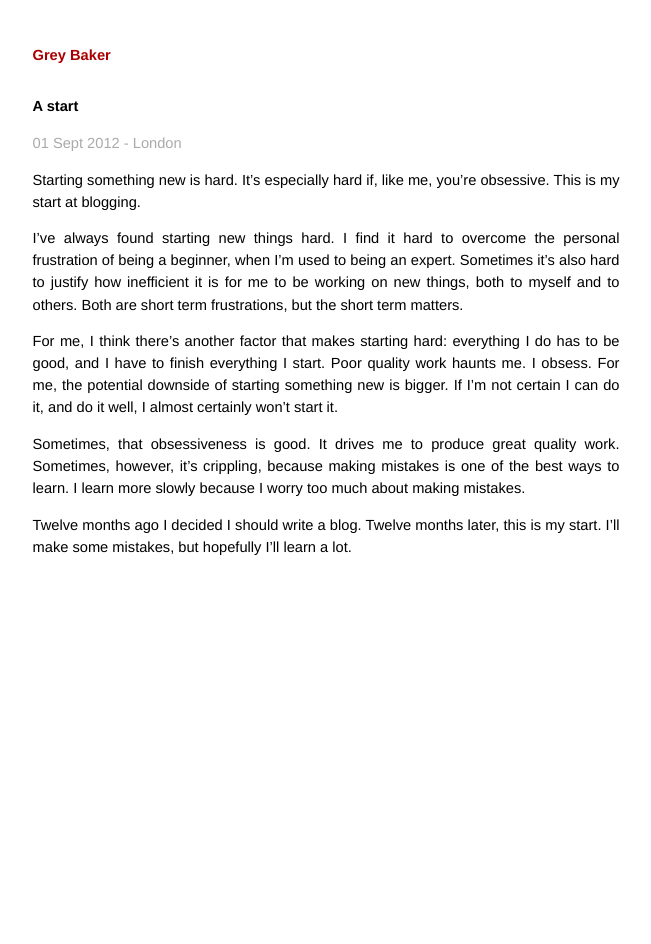
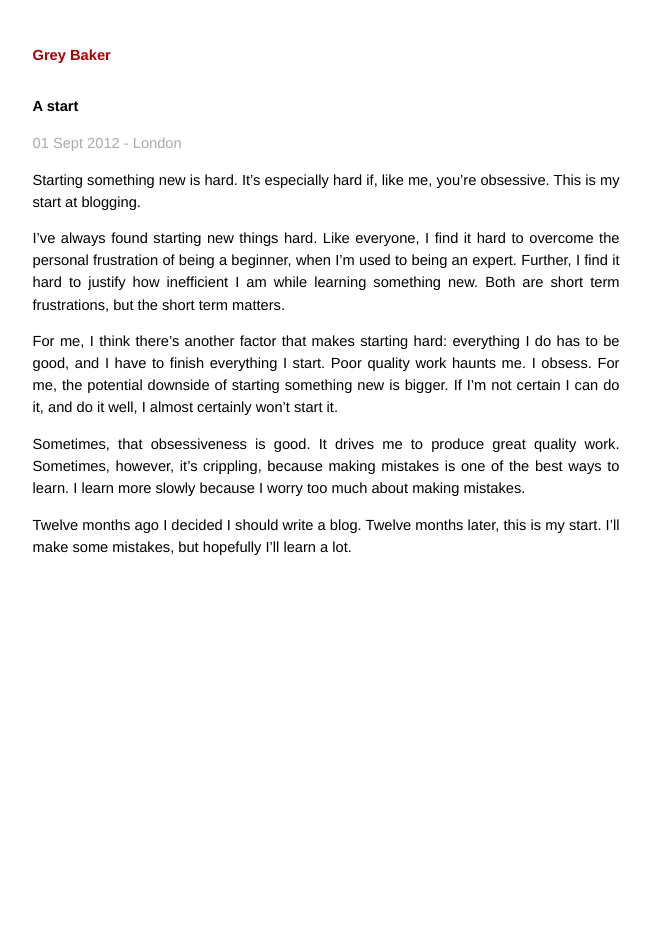
Before and after one commit to greysteil/greysteil.github.com, a Jekyll site: the page built from _posts/2012-09-01-a-start.md, in a window 1280 px wide. Shown: the whole page, without its empty margins (314-965 px from the left). Built offline with Jekyll 4.4.1, drawn with Linux system fonts in a browser that asks for light colours; Markdown is read by kramdown in place of the engine named in the settings.

Commit message:
Wordsmith "A start" post even more

```diff
--- a/_posts/2012-09-01-a-start.md
+++ b/_posts/2012-09-01-a-start.md
@@ -10,7 +10,7 @@ title: A start
 
 Starting something new is hard. It's especially hard if, like me, you're obsessive. This is my start at blogging.
 
-I've always found starting new things hard. I find it hard to overcome the personal frustration of being a beginner, when I'm used to being an expert. Sometimes it's also hard to justify how inefficient it is for me to be working on new things, both to myself and to others. Both are short term frustrations, but the short term matters.
+I've always found starting new things hard. Like everyone, I find it hard to overcome the personal frustration of being a beginner, when I'm used to being an expert. Further, I find it hard to justify how inefficient I am while learning something new. Both are short term frustrations, but the short term matters.
 
 For me, I think there's another factor that makes starting hard: everything I do has to be good, and I have to finish everything I start. Poor quality work haunts me. I obsess. For me, the potential downside of starting something new is bigger. If I'm not certain I can do it, and do it well, I almost certainly won't start it.
 
```
